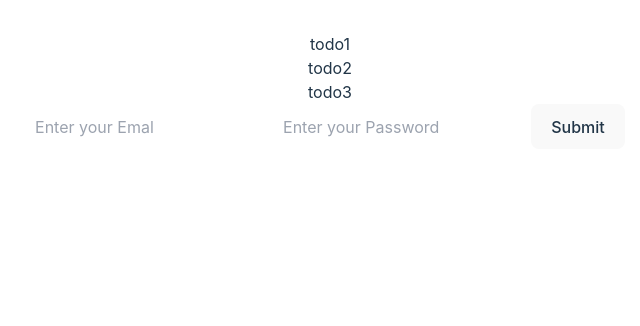
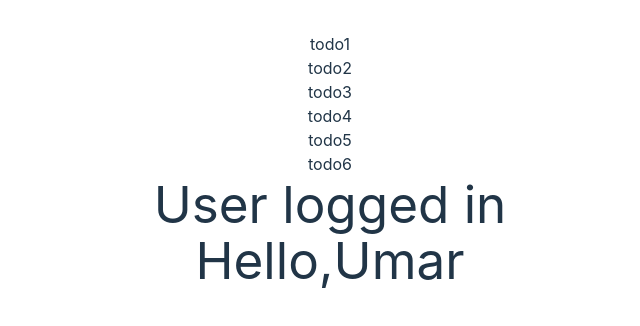
Before and after one commit to Umar-Raza/pre-app, a React (Vite) app: page / in a window 1280 px wide. Shown: the top 326 px of the page, without its empty margins (310-950 px from the left). Built offline with nearby package versions, Linux system fonts and the light colour scheme.

Commit message:
third commit

```diff
--- a/src/App.tsx
+++ b/src/App.tsx
@@ -1,12 +1,17 @@
 import "./App.css";
-import { LoginForm } from "./components/LoginForm";
+import Welcomemassage from "./components/WelcomeMassage";
+// import { LoginForm } from "./components/LoginForm";
 import { Todo } from "./components/Todo";
 
 function App() {
   return (
     <>
       <Todo />
-      <LoginForm />
+      <Welcomemassage
+        isLoggedin={true}
+        user={{ name: "Umar", type: "admin" }}
+      />
+      {/* <LoginForm /> */}
     </>
   );
 }
--- a/src/components/Todo.tsx
+++ b/src/components/Todo.tsx
@@ -13,6 +13,18 @@ export const Todo = () => {
       text: "todo3",
       id: 3,
     },
+    {
+      text: "todo4",
+      id: 4,
+    },
+    {
+      text: "todo5",
+      id: 5,
+    },
+    {
+      text: "todo6",
+      id: 6,
+    },
   ]);
 
   const deleteItem = (itemId: number) => {
@@ -27,7 +39,7 @@ export const Todo = () => {
     <ul>
       {todos.map((todoItem) => {
         return (
-          <li
+          <li id={`todo_item_${todoItem.id}`}
             onClick={() => {
               deleteItem(todoItem.id);
             }}
--- /dev/null
+++ b/src/components/WelcomeMassage.tsx
@@ -0,0 +1,24 @@
+import { FC } from "react";
+
+type WelcomemassageProps = {
+  isLoggedin: boolean;
+  user?: {
+    name: string;
+    type: "admin" | "moderator" | "guest";
+  };
+};
+
+const Welcomemassage: FC<WelcomemassageProps> = ({ isLoggedin, user }) => {
+  if (user?.type === "moderator") {
+    return <p>Ask admin for access.</p>;
+  } else if (user?.type === "guest") {
+    return <p>No access</p>;
+  }
+  return (
+    <div>
+      {isLoggedin ? <h1>User logged in</h1> : <h1>User logged out</h1>}
+      {user && <h1>Hello,{user.name}</h1>}
+    </div>
+  );
+};
+export default Welcomemassage;
```
